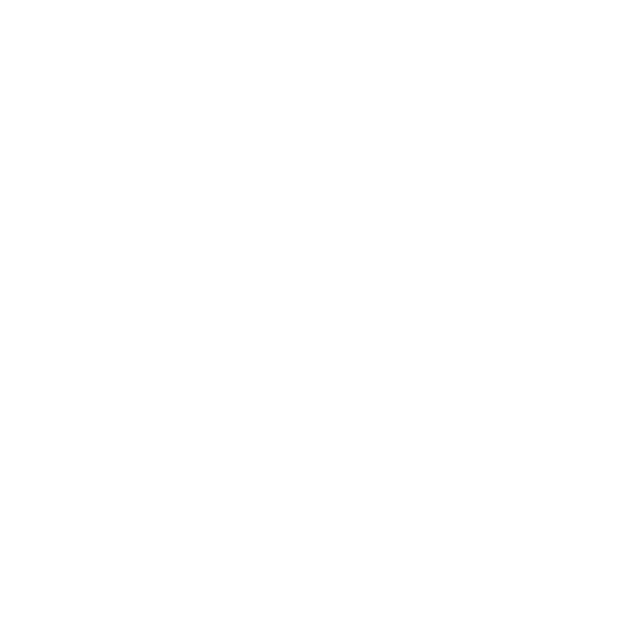
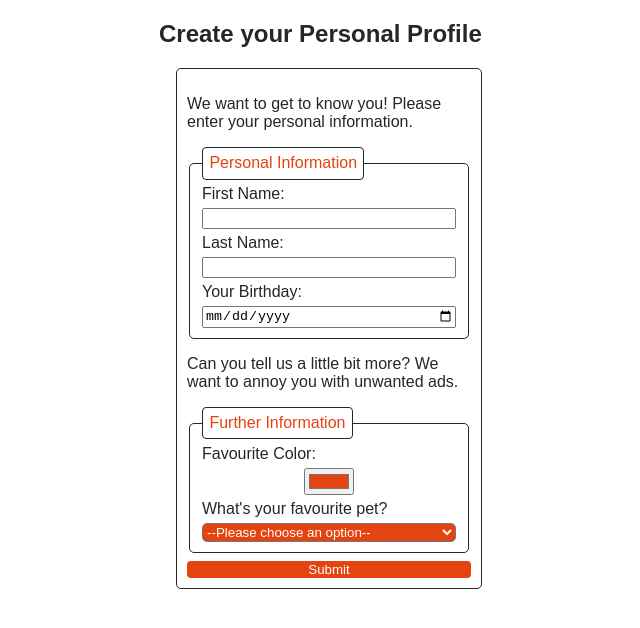
Before and after one commit to jantillidie/html-forms_personal-profile-form, a website: page index.html in a window 1280 px wide. Shown: the whole page, without its empty margins (311-951 px from the left). Drawn offline with Linux system fonts and the light colour scheme.

Commit message:
Add solution

```diff
--- a/index.html
+++ b/index.html
@@ -10,6 +10,39 @@
     <link rel="stylesheet" href="./css/styles.css" />
   </head>
   <body>
-    <section></section>
+    <section>
+      <h1 id="form-title">Create your Personal Profile</h1>
+      <form aria-labelledby="form-title">
+        <p id="form-description">
+          We want to get to know you! Please enter your personal information.
+        </p>
+        <fieldset aria-describedby="form-description">
+          <legend>Personal Information</legend>
+          <label for="first-name">First Name:</label>
+          <input type="text" name="first-name" id="first-name" required />
+          <label for="last-name">Last Name:</label>
+          <input type="text" name="last-name" id="last-name" required />
+          <label for="birthday">Your Birthday:</label>
+          <input type="date" name="birthday" id="birthday" required />
+        </fieldset>
+        <p id="form-description">
+          Can you tell us a little bit more? We want to annoy you with unwanted
+          ads.
+        </p>
+        <fieldset>
+          <legend>Further Information</legend>
+          <label for="fav-color">Favourite Color:</label>
+          <input type="color" name="fav-color" id="fav-color" value="#E5430F" />
+          <label for="fav-pet">What's your favourite pet?</label>
+          <select name="fav-pet" id="fav-pet">
+            <option>--Please choose an option--</option>
+            <option value="cat1">Cat</option>
+            <option value="cat2">Cat</option>
+            <option value="more-cats">More Cats</option>
+          </select>
+        </fieldset>
+        <button type="submit">Submit</button>
+      </form>
+    </section>
   </body>
 </html>
```
